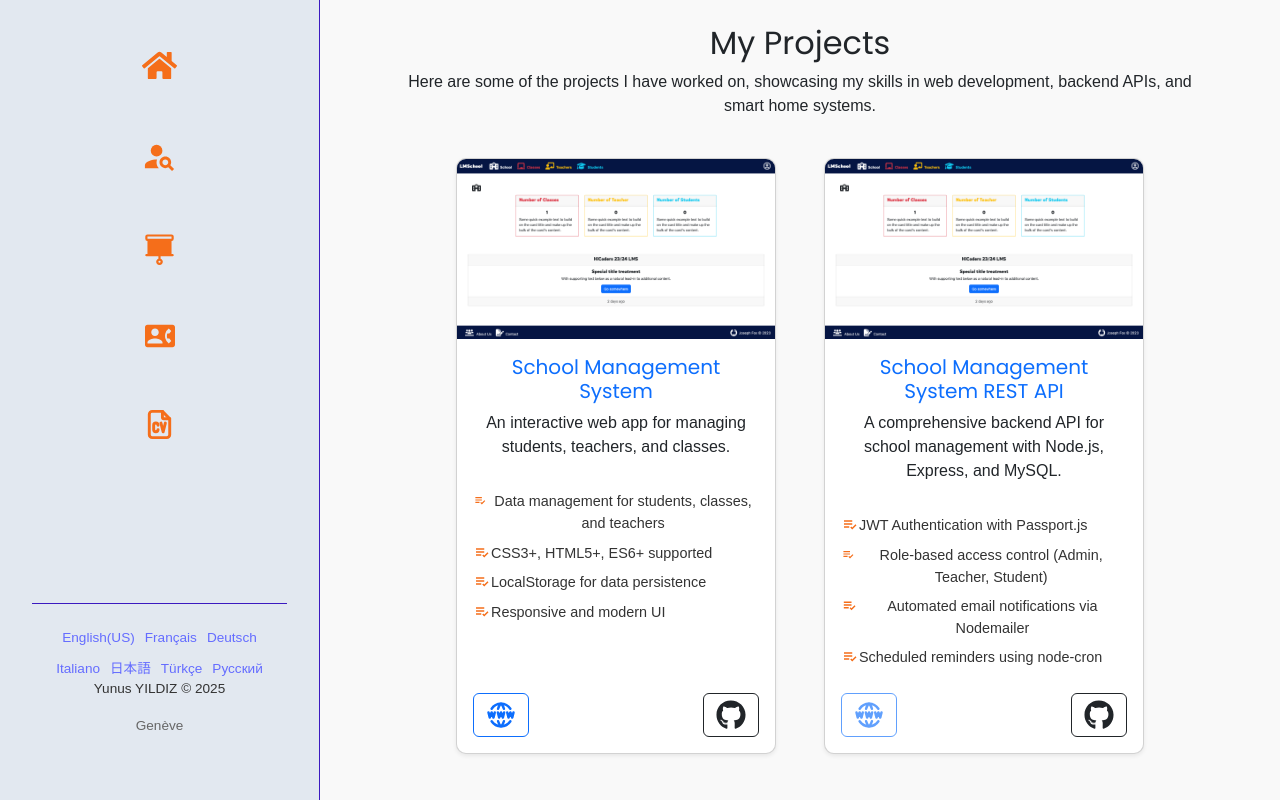
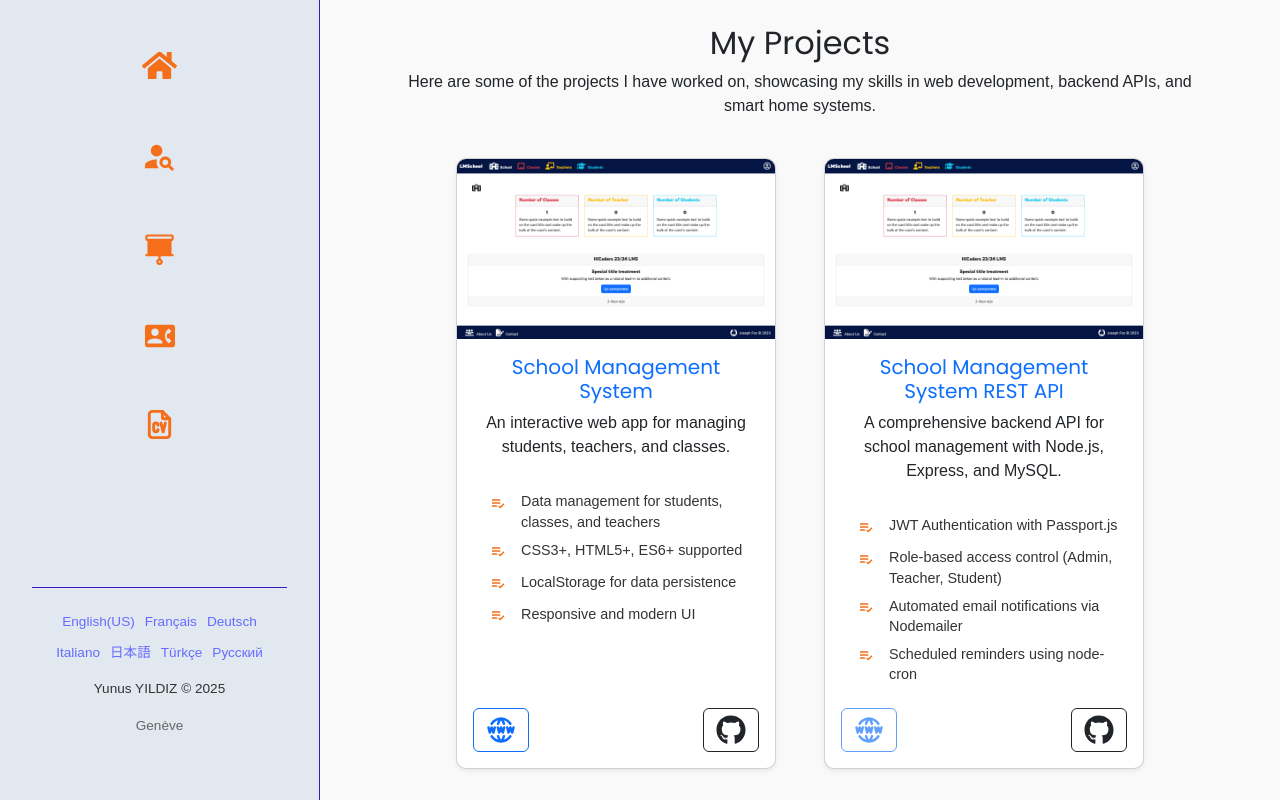
Before and after one commit to yunusyildiz-ch/my-portfolio, a React (Vite) app: page /projects in a window 1280 px wide. Built offline with nearby package versions, Linux system fonts and the light colour scheme.

Commit message:
update: footer  and projects page

```diff
--- a/src/components/Footer.jsx
+++ b/src/components/Footer.jsx
@@ -1,20 +1,36 @@
-import React from 'react';
-import { Link } from 'react-router-dom';
+import React from "react";
+import { Link } from "react-router-dom";
 
 const Footer = () => {
   return (
     <footer className="sidebar-footer">
       <ul className="footer-languages">
-        <li><Link to="#">English(US)</Link></li>
-        <li><Link to="#">Français</Link></li>
-        <li><Link to="#">Deutsch</Link></li>
-        <li><Link to="#">Italiano</Link></li>
-        <li><Link to="#">日本語</Link></li>
-        <li><Link to="#">Türkçe</Link></li>
-        <li><Link to="#">Русский</Link></li>
+        <li>
+          <Link to="#">English(US)</Link>
+        </li>
+        <li>
+          <Link to="#">Français</Link>
+        </li>
+        <li>
+          <Link to="#">Deutsch</Link>
+        </li>
+        <li>
+          <Link to="#">Italiano</Link>
+        </li>
+        <li>
+          <Link to="#">日本語</Link>
+        </li>
+        <li>
+          <Link to="#">Türkçe</Link>
+        </li>
+        <li>
+          <Link to="#">Русский</Link>
+        </li>
       </ul>
-      <p className="footer-copyright">Yunus YILDIZ &copy; 2025</p>
-      <p className="footer-address">Genève</p>
+      <div className="footer-texts">
+        <p className="footer-copyright">Yunus YILDIZ &copy; 2025</p>
+        <p className="footer-address">Genève</p>
+      </div>
     </footer>
   );
 };
--- a/src/components/ProjectCard.jsx
+++ b/src/components/ProjectCard.jsx
@@ -14,7 +14,12 @@ const ProjectCard = ({ imageUrl, title, description, link, githubLink, features,
           <ul className="project-features list-unstyled">
             {features.map((feature, index) => (
               <li key={index}>
-                <BiListCheck size={18} color="#f56e1a" /> {feature}
+                <div className="feature-icon">
+                  <BiListCheck size={18} color="#f56e1a" />
+                </div>
+                <div className="feature-text">
+                  {feature}
+                </div>
               </li>
             ))}
           </ul>
--- a/src/css/footer.css
+++ b/src/css/footer.css
@@ -37,6 +37,11 @@
 
 .footer-languages a:hover {
   text-decoration: underline;
+}
+
+.footer-texts {
+  margin-top: 1rem;
+  text-align: center;
 }
 
 .footer-address {
--- a/src/css/projects.css
+++ b/src/css/projects.css
@@ -22,13 +22,28 @@
     object-fit: cover;
   }
 
+/* 📝 Project Features Styles */
 .project-features {
   margin-top: 1rem;
+  text-align: left;
+  padding-left: 1rem;
 }
 
 .project-features li {
   display: flex;
+  align-items: flex-start;
   margin-bottom: 0.5rem;
   color: #333;
   font-size: 0.9rem;
 }
+
+.project-features li .feature-icon {
+  flex-shrink: 0;
+  width: 24px;
+  height: 24px;
+  margin-right: 8px;
+}
+
+.project-features li .feature-text {
+  line-height: 1.4;
+}
```
Lines whose indentation alone changed are shown as unchanged.
